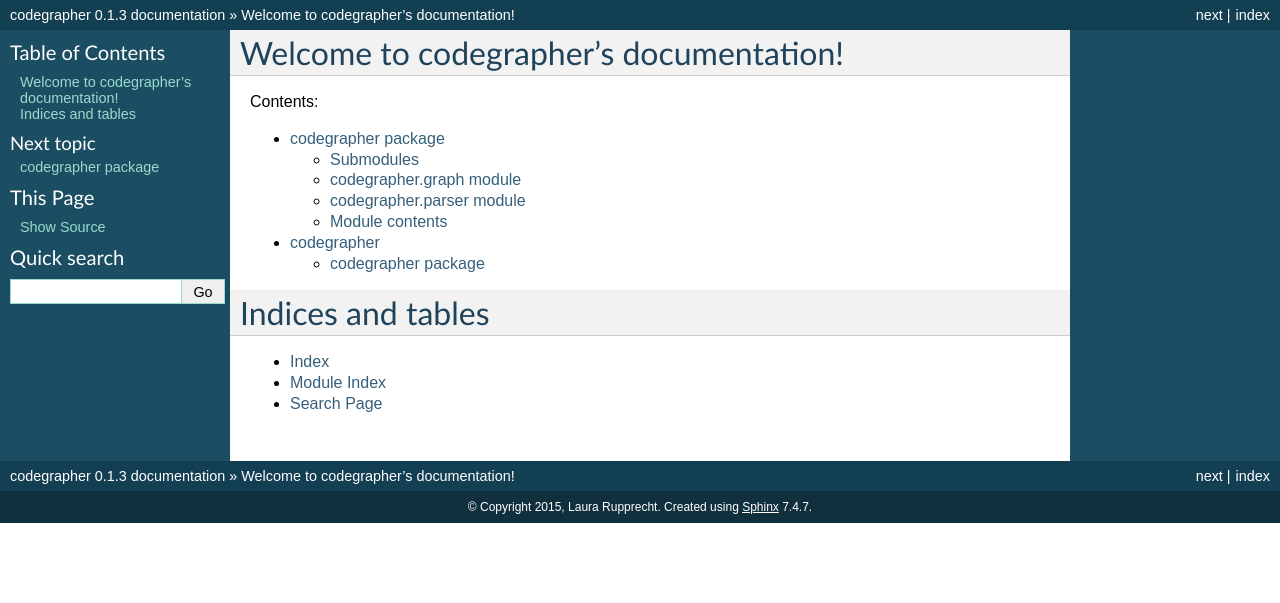
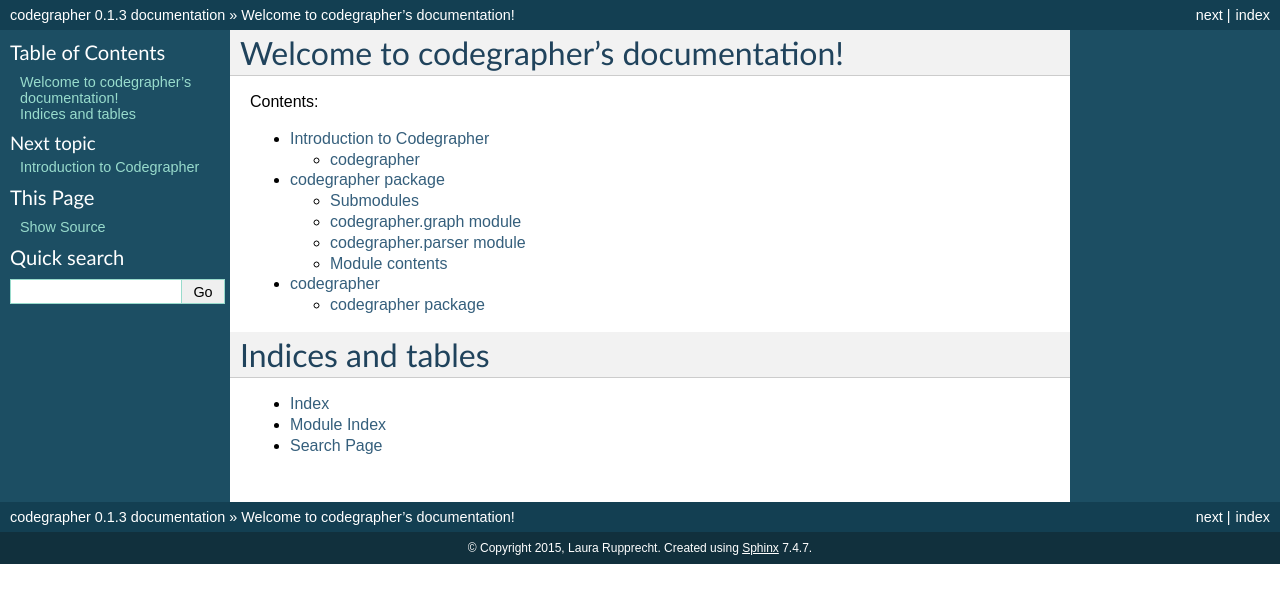
Before and after one commit to LaurEars/codegrapher, a Sphinx documentation site: the page built from docs/index.rst, in a window 1280 px wide. Shown: the top 603 px of the page. Built offline with Sphinx 7.4.7, drawn with Linux system fonts in a browser that asks for light colours.

Commit message:
Add readme page to read the docs documentation

```diff
--- a/docs/index.rst
+++ b/docs/index.rst
@@ -11,6 +11,7 @@
 .. toctree::
    :maxdepth: 2
 
+   readme_link
    codegrapher
    modules
 
--- /dev/null
+++ b/docs/readme_link.rst
@@ -0,0 +1,3 @@
+Introduction to Codegrapher
+***************************
+.. include:: ../README.rst
```
